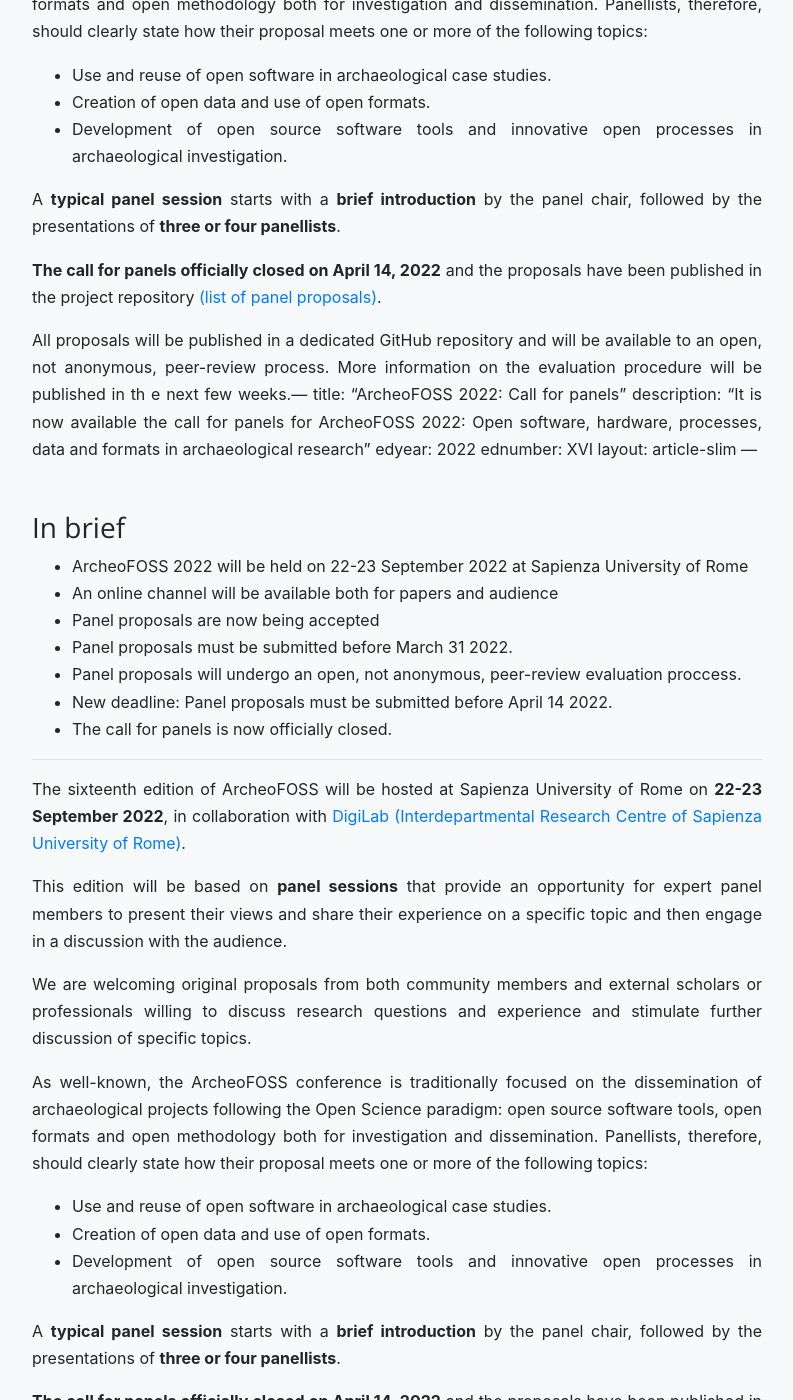
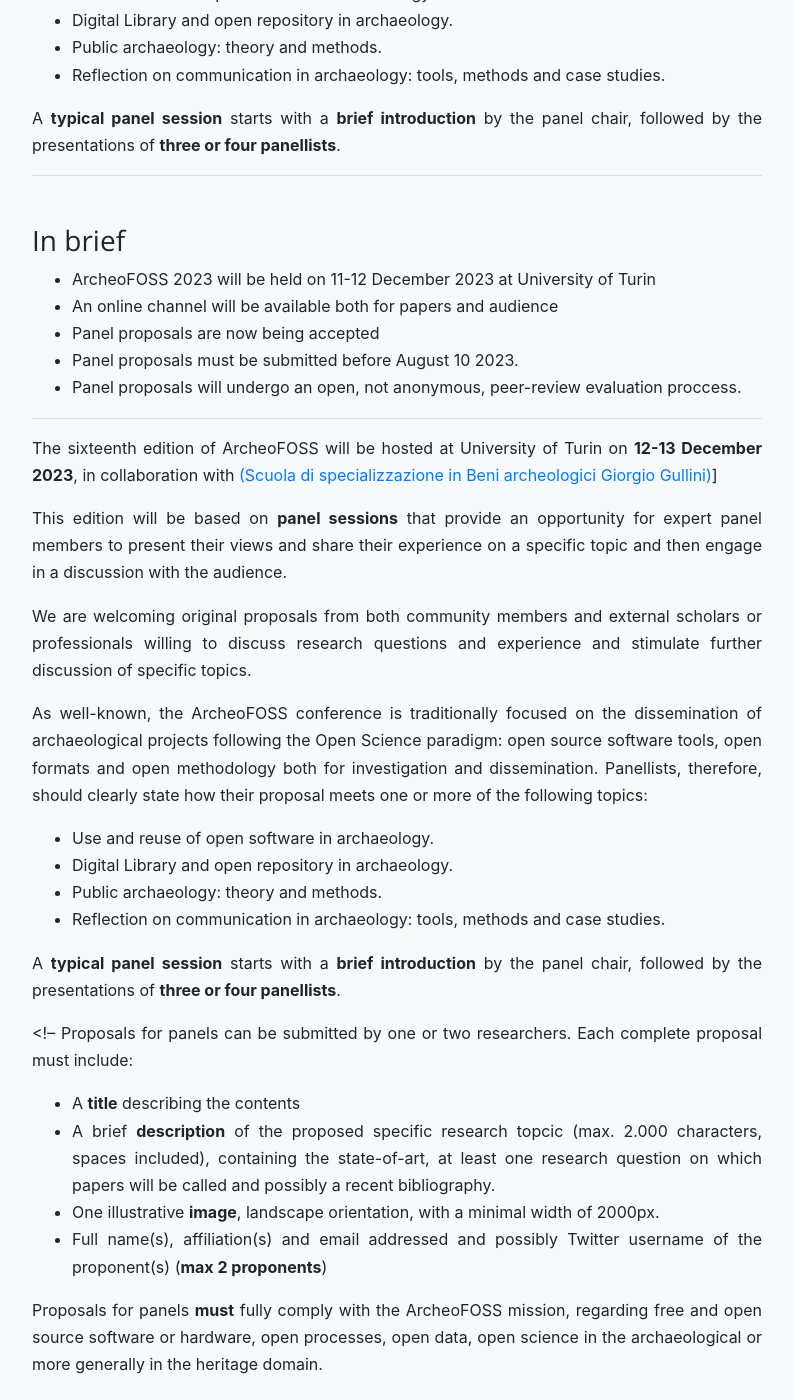
Before and after one commit to archeofoss/archeofoss, a Jekyll site: the page built from 2023/call-for-panels.md, in a window 1280 px wide and 1400 px high, scrolled down 1032 px. Shown: the whole window, without its empty margins (243-1036 px from the left). Built offline with Jekyll 4.4.1, drawn with Linux system fonts in a browser that asks for light colours; nearby versions of some CDN libraries; some of the changed text lies outside the part shown.

Commit message:
Update call-for-panels.md

```diff
--- a/2023/call-for-panels.md
+++ b/2023/call-for-panels.md
@@ -10,17 +10,15 @@
 
 ### In brief
 
-- ArcheoFOSS 2022 will be held on 22-23 September 2022 at Sapienza University of Rome
+- ArcheoFOSS 2023 will be held on 11-12 December 2023 at University of Turin
 - An online channel will be available both for papers and audience
 - Panel proposals are now being accepted
-- Panel proposals must be submitted before March 31 2022.
+- Panel proposals must be submitted before August 10 2023.
 - Panel proposals will undergo an open, not anonymous, peer-review evaluation proccess.
-- New deadline: Panel proposals must be submitted before April 14 2022.
-- The call for panels is now officially closed.
 
 ---
 
-The sixteenth edition of ArcheoFOSS will be hosted at Sapienza University of Rome on **22-23 September 2022**, in collaboration with [DigiLab (Interdepartmental Research Centre of Sapienza University of Rome)](http://digilab.uniroma1.it/).
+The sixteenth edition of ArcheoFOSS will be hosted at  University of Turin on **12-13 December 2023**, in collaboration with [(Scuola di specializzazione in Beni archeologici Giorgio Gullini)]([https://scuolaarcheologia.campusnet.unito.it/do/corsi.pl/Show?_id=mg37)]
 
 This edition will be based on **panel sessions** that provide an opportunity for expert panel members to present their views and share their experience on a specific topic and then engage in a discussion with the audience.
 
@@ -28,9 +26,10 @@
 
 As well-known, the ArcheoFOSS conference is traditionally focused on the dissemination of archaeological projects following the Open Science paradigm:  open source software tools, open formats and open methodology both for investigation and dissemination. Panellists, therefore, should clearly state how their proposal meets one or more of the following topics:
 
-- Use and reuse of open software in archaeological case studies.
-- Creation of open data and use of open formats.
-- Development of open source software tools and innovative open processes in archaeological investigation.
+- Use and reuse of open software in archaeology.
+- Digital Library and open repository in archaeology.
+- Public archaeology: theory and methods.
+- Reflection on communication in archaeology: tools, methods and case studies.
 
 A **typical panel session** starts with a **brief introduction** by the panel chair, followed by the presentations of **three or four panellists**.
 
@@ -47,31 +46,21 @@
 
 A **maximum of 10 panels** will be accepted. -->
 
-<!-- In the next few days, a proposal model will be published together with template files to further facilitate the submissions.  -->
 
-**The call for panels officially closed on April 14, 2022** and the proposals have been published in the project repository [(list of panel proposals)](./panel-proposals.md).
 
-All proposals will be published in a dedicated GitHub repository and will be available to an open, not anonymous, peer-review process. More information on the evaluation procedure will be published in th e next few weeks.---
-title: "ArcheoFOSS 2022: Call for panels"
-description: "It is now available the call for panels for ArcheoFOSS 2022: Open software, hardware, processes, data and formats in archaeological research"
-edyear: 2022
-ednumber: XVI
-layout: article-slim
 ---
 
 ### In brief
 
-- ArcheoFOSS 2022 will be held on 22-23 September 2022 at Sapienza University of Rome
+- ArcheoFOSS 2023 will be held on 11-12 December 2023 at University of Turin
 - An online channel will be available both for papers and audience
 - Panel proposals are now being accepted
-- Panel proposals must be submitted before March 31 2022.
+- Panel proposals must be submitted before August 10 2023.
 - Panel proposals will undergo an open, not anonymous, peer-review evaluation proccess.
-- New deadline: Panel proposals must be submitted before April 14 2022.
-- The call for panels is now officially closed.
 
 ---
 
-The sixteenth edition of ArcheoFOSS will be hosted at Sapienza University of Rome on **22-23 September 2022**, in collaboration with [DigiLab (Interdepartmental Research Centre of Sapienza University of Rome)](http://digilab.uniroma1.it/).
+The sixteenth edition of ArcheoFOSS will be hosted at  University of Turin on **12-13 December 2023**, in collaboration with [(Scuola di specializzazione in Beni archeologici Giorgio Gullini)]([https://scuolaarcheologia.campusnet.unito.it/do/corsi.pl/Show?_id=mg37)]
 
 This edition will be based on **panel sessions** that provide an opportunity for expert panel members to present their views and share their experience on a specific topic and then engage in a discussion with the audience.
 
@@ -79,9 +68,10 @@
 
 As well-known, the ArcheoFOSS conference is traditionally focused on the dissemination of archaeological projects following the Open Science paradigm:  open source software tools, open formats and open methodology both for investigation and dissemination. Panellists, therefore, should clearly state how their proposal meets one or more of the following topics:
 
-- Use and reuse of open software in archaeological case studies.
-- Creation of open data and use of open formats.
-- Development of open source software tools and innovative open processes in archaeological investigation.
+- Use and reuse of open software in archaeology.
+- Digital Library and open repository in archaeology.
+- Public archaeology: theory and methods.
+- Reflection on communication in archaeology: tools, methods and case studies.
 
 A **typical panel session** starts with a **brief introduction** by the panel chair, followed by the presentations of **three or four panellists**.
 
@@ -94,12 +84,6 @@
 
 Proposals for panels **must** fully comply with the ArcheoFOSS mission, regarding free and open source software or hardware, open processes, open data, open science in the archaeological or more generally in the heritage domain.
 
-Proposals **must** be submitted via email, at [info@archeofoss.org](info@archeofoss.org) **before April 14 2022**, and **must** be licensed as CC-BY.
-
-A **maximum of 10 panels** will be accepted. -->
-
-<!-- In the next few days, a proposal model will be published together with template files to further facilitate the submissions.  -->
-
-**The call for panels officially closed on April 14, 2022** and the proposals have been published in the project repository [(list of panel proposals)](./panel-proposals.md).
+Proposals **must** be submitted via email, at [info@archeofoss.org](info@archeofoss.org) **before August 10 2023**, and **must** be licensed as CC-BY.
 
 All proposals will be published in a dedicated GitHub repository and will be available to an open, not anonymous, peer-review process. More information on the evaluation procedure will be published in the next few weeks.
```
